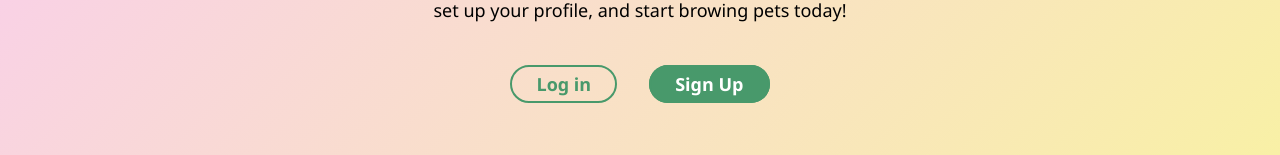
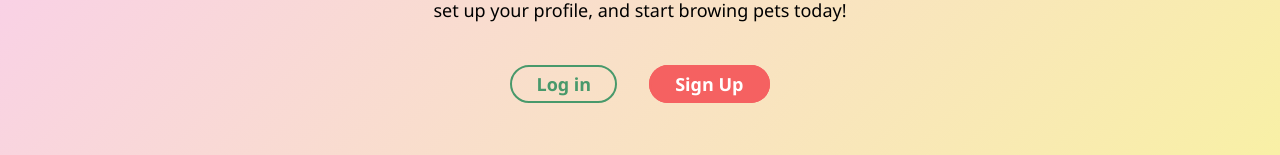
Before and after one commit to jbh1996/tindfur, a React (Create React App) app in the folder tindfur-frontend/: page / in a window 1280 px wide. In both pictures the pointer is over the link 709 px from the left and 371 px from the top of the page. Shown: the part 287-442 px from the top of the page. Built offline with nearby package versions, Linux system fonts and the light colour scheme; a web font is replaced by a local one.

Commit message:
hover effect for buttons

```diff
--- a/tindfur-frontend/src/Components/HomeButtons.css
+++ b/tindfur-frontend/src/Components/HomeButtons.css
@@ -25,3 +25,13 @@
     border: 2px solid var(--primary);
     border-radius: 20px;
 }
+
+.HomeButtons .signUpButton:hover {
+    background-color: var(--bright);
+    border: 2px solid var(--bright);
+}
+
+.HomeButtons .logInButton:hover {
+    color: var(--bright);
+    border: 2px solid var(--bright);
+}
```
